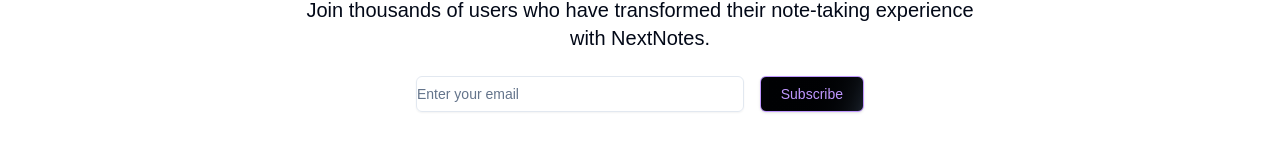
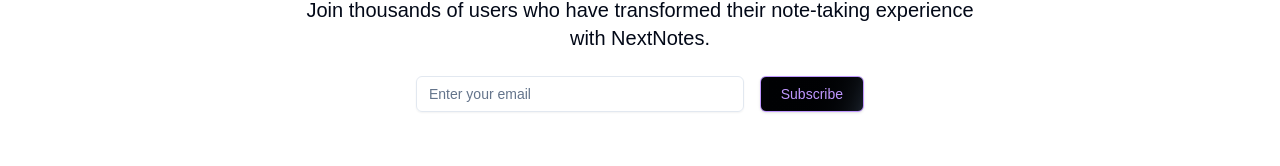
Before and after one commit to Piyush5784/NextNotes, a Next.js app: page / in a window 1280 px wide. Shown: the part 2604-2770 px from the top of the page. Built offline with nearby package versions, Linux system fonts and the light colour scheme; no server answers.

Commit message:
fixed ui issues

```diff
--- a/src/components/custom/Appbar.tsx
+++ b/src/components/custom/Appbar.tsx
@@ -13,7 +13,7 @@ export default function Appbar() {
     <header className="sticky top-0 p-2  border-purple-400 z-50 w-full px-2 border-b-[1px]  bg-background/95 backdrop-blur supports-[backdrop-filter]:bg-background/60">
       <motion.div
         className="container mx-auto flex h-14 items-center justify-between px-4 md:px-20 "
-        initial={{ y: -50 }}
+        initial={{ y: -150 }}
         animate={{ y: 0 }}
         transition={{ duration: 0.5 }}
       >
--- a/src/components/custom/SubscribeEmail.tsx
+++ b/src/components/custom/SubscribeEmail.tsx
@@ -51,7 +51,7 @@ const SubscribeEmail = () => {
     <form onSubmit={handleSubmit(onSubmit)}>
       <div className="flex flex-col md:flex-row space-y-4 md:space-y-0 md:space-x-4">
         <Input
-          className="flex-1 p-3 md:p-0"
+          className="flex-1 p-3 "
           placeholder="Enter your email"
           type="email"
           {...register("email")}
```
